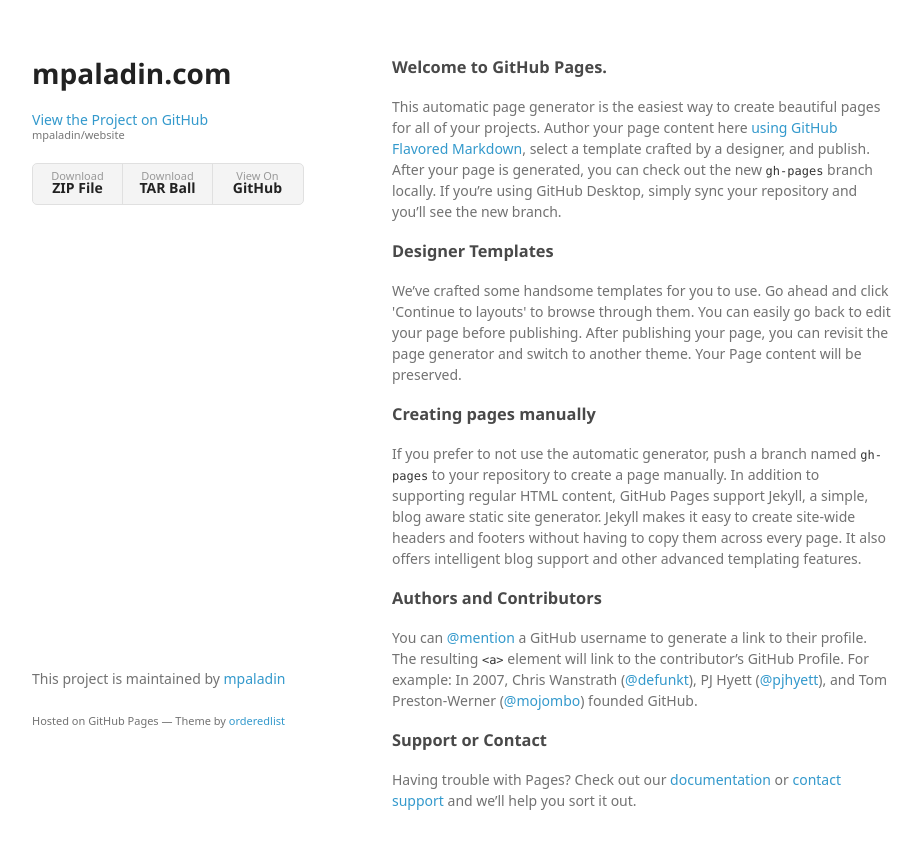
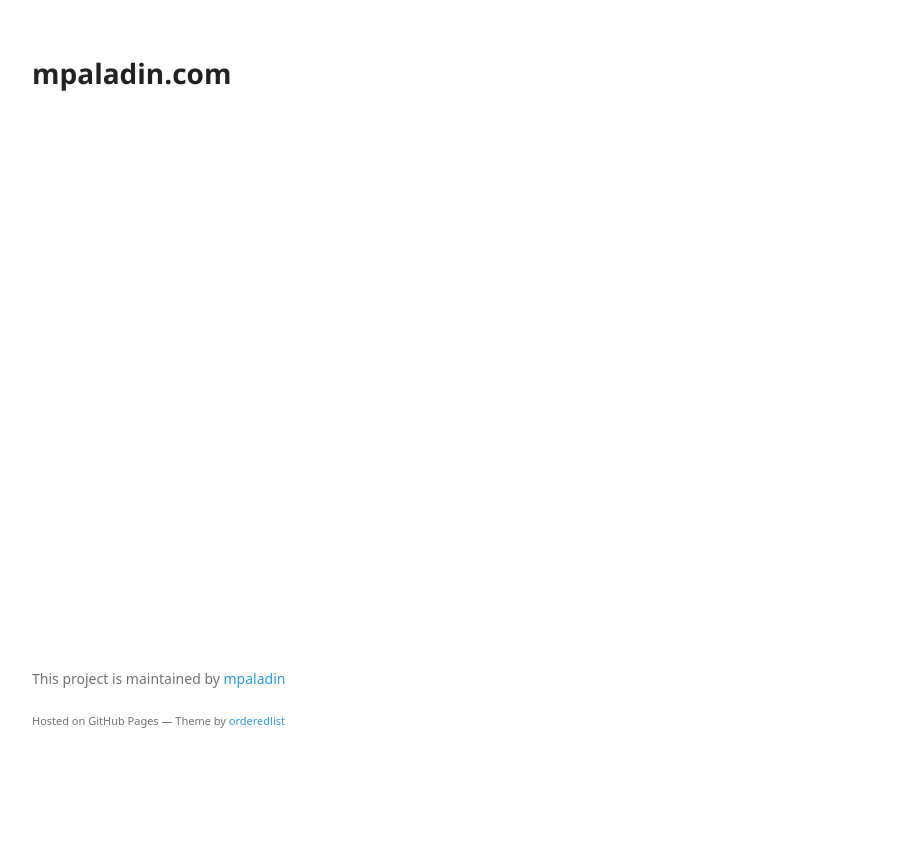
Before and after one commit to mpaladin/website, a plain HTML site: page index.html in a window 1280 px wide. Shown: the whole page, without its empty margins (178-1100 px from the left). After the commit the page ends 800 px from the top, so only its background shows below. Drawn offline with Linux system fonts and the light colour scheme; a web font is replaced by a local one.

Commit message:
Update index.html

```diff
--- a/index.html
+++ b/index.html
@@ -18,41 +18,7 @@
         <h1>mpaladin.com</h1>
         <p></p>
 
-        <p class="view"><a href="https://github.com/mpaladin/website">View the Project on GitHub <small>mpaladin/website</small></a></p>
-
-
-        <ul>
-          <li><a href="https://github.com/mpaladin/website/zipball/master">Download <strong>ZIP File</strong></a></li>
-          <li><a href="https://github.com/mpaladin/website/tarball/master">Download <strong>TAR Ball</strong></a></li>
-          <li><a href="https://github.com/mpaladin/website">View On <strong>GitHub</strong></a></li>
-        </ul>
       </header>
-      <section>
-        <h3>
-<a id="welcome-to-github-pages" class="anchor" href="#welcome-to-github-pages" aria-hidden="true"><span aria-hidden="true" class="octicon octicon-link"></span></a>Welcome to GitHub Pages.</h3>
-
-<p>This automatic page generator is the easiest way to create beautiful pages for all of your projects. Author your page content here <a href="https://guides.github.com/features/mastering-markdown/">using GitHub Flavored Markdown</a>, select a template crafted by a designer, and publish. After your page is generated, you can check out the new <code>gh-pages</code> branch locally. If you’re using GitHub Desktop, simply sync your repository and you’ll see the new branch.</p>
-
-<h3>
-<a id="designer-templates" class="anchor" href="#designer-templates" aria-hidden="true"><span aria-hidden="true" class="octicon octicon-link"></span></a>Designer Templates</h3>
-
-<p>We’ve crafted some handsome templates for you to use. Go ahead and click 'Continue to layouts' to browse through them. You can easily go back to edit your page before publishing. After publishing your page, you can revisit the page generator and switch to another theme. Your Page content will be preserved.</p>
-
-<h3>
-<a id="creating-pages-manually" class="anchor" href="#creating-pages-manually" aria-hidden="true"><span aria-hidden="true" class="octicon octicon-link"></span></a>Creating pages manually</h3>
-
-<p>If you prefer to not use the automatic generator, push a branch named <code>gh-pages</code> to your repository to create a page manually. In addition to supporting regular HTML content, GitHub Pages support Jekyll, a simple, blog aware static site generator. Jekyll makes it easy to create site-wide headers and footers without having to copy them across every page. It also offers intelligent blog support and other advanced templating features.</p>
-
-<h3>
-<a id="authors-and-contributors" class="anchor" href="#authors-and-contributors" aria-hidden="true"><span aria-hidden="true" class="octicon octicon-link"></span></a>Authors and Contributors</h3>
-
-<p>You can <a href="https://help.github.com/articles/basic-writing-and-formatting-syntax/#mentioning-users-and-teams" class="user-mention">@mention</a> a GitHub username to generate a link to their profile. The resulting <code>&lt;a&gt;</code> element will link to the contributor’s GitHub Profile. For example: In 2007, Chris Wanstrath (<a href="https://github.com/defunkt" class="user-mention">@defunkt</a>), PJ Hyett (<a href="https://github.com/pjhyett" class="user-mention">@pjhyett</a>), and Tom Preston-Werner (<a href="https://github.com/mojombo" class="user-mention">@mojombo</a>) founded GitHub.</p>
-
-<h3>
-<a id="support-or-contact" class="anchor" href="#support-or-contact" aria-hidden="true"><span aria-hidden="true" class="octicon octicon-link"></span></a>Support or Contact</h3>
-
-<p>Having trouble with Pages? Check out our <a href="https://help.github.com/pages">documentation</a> or <a href="https://github.com/contact">contact support</a> and we’ll help you sort it out.</p>
-      </section>
       <footer>
         <p>This project is maintained by <a href="https://github.com/mpaladin">mpaladin</a></p>
         <p><small>Hosted on GitHub Pages &mdash; Theme by <a href="https://github.com/orderedlist">orderedlist</a></small></p>
```
